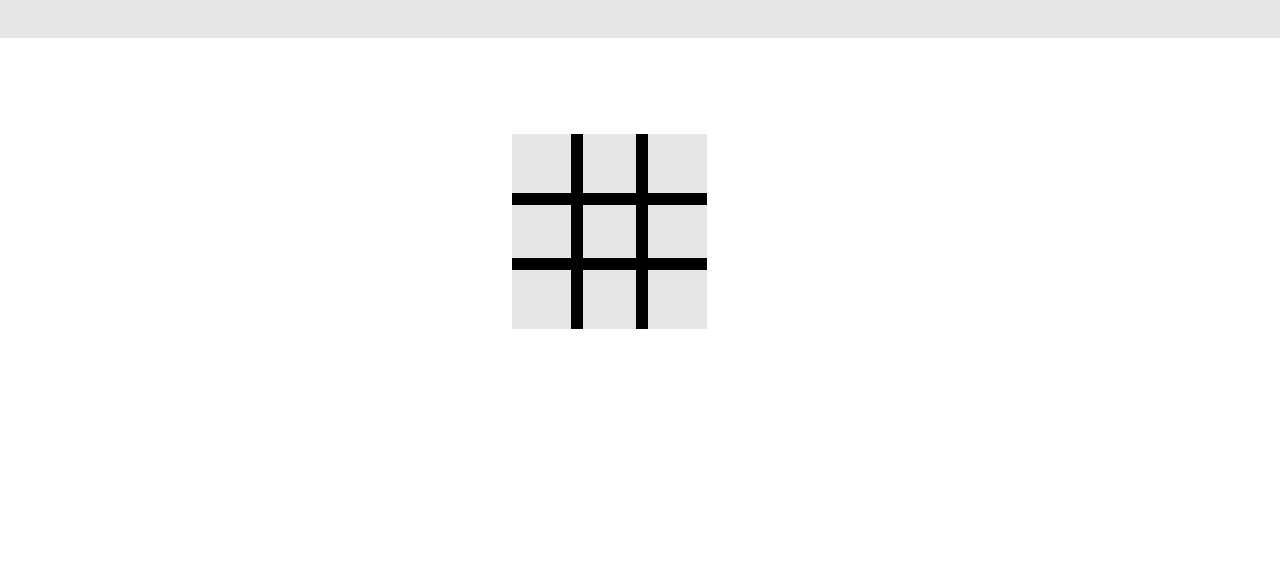
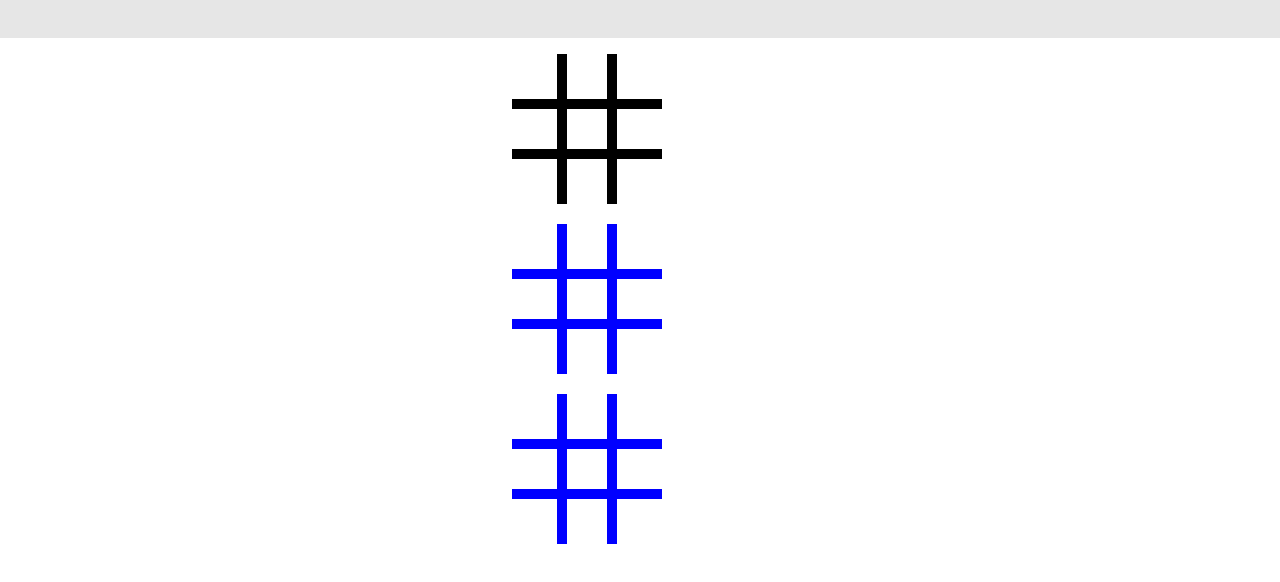
Before and after one commit to mayank-agg/3d-tictactoe, a plain HTML site: page game.html in a window 1280 px wide. Shown: the part 186-768 px from the top of the page. Drawn offline with nearby package versions, Linux system fonts and the light colour scheme.

Commit message:
tic tac toe grid

```diff
--- a/game.css
+++ b/game.css
@@ -29,15 +29,10 @@ nav button{
 
 }
 
-.grid-btn{
-
-}
-
 #grid-container{
   position:fixed;
   left:40vw;
-  top:40vh;
-
+  top:30vh;
 }
 
 
--- a/game.html
+++ b/game.html
@@ -4,6 +4,7 @@
    <title>3D TicTacToe!</title>
    <script src='./jquery-3.3.1.min.js'></script>
    <script src='./game.js'></script>
+   <script src='./data.js'></script>
    <link href = './game.css' rel = 'stylesheet' type='text/css'/>
    <link rel="stylesheet" href="https://maxcdn.bootstrapcdn.com/bootstrap/3.3.7/css/bootstrap.min.css">
  </head>
@@ -24,7 +25,6 @@
    </div>
    <hr/>
    <div id='grid-container'>
-     <div id = 'smart-overlay'></div>
    </div>
  </body>
 </html>
--- a/game.js
+++ b/game.js
@@ -1,36 +1,65 @@
-var clickId = 'o';
+var clickId = 'x';
+
 
 window.onload = function(){
-
-  createGrid(3,3,65,65,6,'#e5e6e8','black','blue');
+  var options1 = {
+    width:50,
+    height:50,
+    offset:5,
+    cellColor: 'white',
+    borderColor: 'black',
+    containerId: 'grid1'
+  }
+  var options2 = {
+    width:50,
+    height:50,
+    offset:5,
+    cellColor: 'white',
+    borderColor: 'blue',
+    containerId: 'grid2'
+  }
+  var options3 = {
+    width:50,
+    height:50,
+    offset:5,
+    cellColor: 'white',
+    borderColor: 'blue',
+    containerId: 'grid3'
+  }
+  createGrid(3,3,options1);
+  createGrid(3,3,options2);
+  createGrid(3,3,options3);
 }
 
-function createGrid(cols,rows,width,height,offset,cellColor,borderColor){
+function createGrid(cols,rows,options,margin){
 
   var grid = document.getElementById('grid-container');
   var color = 'black';
+  var container = document.createElement('div');
+  container.setAttribute('id',options.containerId);
 
   for(var i=0;i<cols;i++){
     for(var j=0;j<rows;j++){
       var button = document.createElement('button');
       button.col = i;
       button.row = j;
-      button.style.width = width + 'px';
-      button.style.height = height + 'px';
+      button.grid = options.containerId;
+      button.style.width = options.width + 'px';
+      button.style.height = options.height + 'px';
 
       button.style.borderStyle = 'solid';
-      button.style.borderWidth = offset + 'px';
+      button.style.borderWidth = options.offset + 'px';
       button.style.outline = '0';
 
-     button.setAttribute('class','grid-btn');
+      button.setAttribute('class','grid-btn');
 
-      if(cellColor){
-        button.style.backgroundColor = cellColor;
-        button.style.color = cellColor;
+      if(options.cellColor){
+        button.style.backgroundColor = options.cellColor;
+        button.style.color = options.cellColor;
       }
 
-      if(borderColor){
-        button.style.borderColor = borderColor;
+      if(options.borderColor){
+        button.style.borderColor = options.borderColor;
       }
 
       if(j == 0){
@@ -48,10 +77,14 @@ function createGrid(cols,rows,width,height,offset,cellColor,borderColor){
       }
       button.innerText = 'o';
       button.setAttribute('onclick','onButtonClick(this)');
-      grid.appendChild(button);
+      container.appendChild(button);
     }
-    grid.innerHTML += '<br/>'
+    container.innerHTML += '<br/>'
   }
+  //container.style.backgroundColor = options.borderColor;
+  //container.style.transform = 'rotateX('+options.perspective+'deg)';
+  grid.appendChild(container);
+  grid.innerHTML += '<br/>';
 }
 
 function onButtonClick(b){
```
Also changed, not shown: 1 other file.
